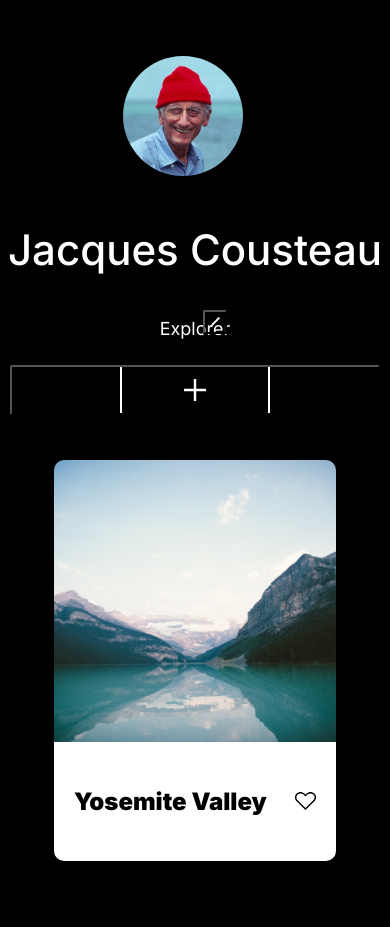
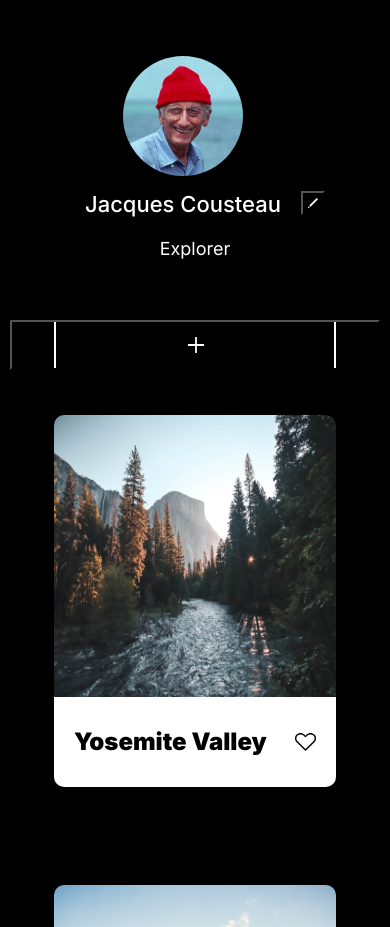
Before and after one commit to EzekielLewis/se_project_aroundtheus, a plain HTML site: page index.html in a window 390 px wide. Shown: the part 103-1030 px from the top of the page. Drawn offline with nearby package versions, Linux system fonts and the light colour scheme.

Commit message:
Fixing the mobile verison

```diff
--- a/blocks/cards.css
+++ b/blocks/cards.css
@@ -40,7 +40,8 @@
   padding: 25px 20px 25px 20px;
   align-items: center;
   justify-content: space-between;
-  border-radius: 0 0px 10px 10px;
+  height: 10%;
+  border-radius: 0px 0 10px 10px;
 }
 
 .card__like-button {
@@ -49,3 +50,14 @@
   height: 18px;
   border: none;
 }
+
+@media screen and (max-width: 480px) {
+  .card {
+    display: flex;
+    flex-direction: column;
+    border-radius: 10px;
+    list-style-type: none;
+    margin-top: 50px;
+    min-width: 80%;
+  }
+}
--- a/blocks/profile.css
+++ b/blocks/profile.css
@@ -71,6 +71,8 @@
     flex-wrap: wrap;
     justify-content: center;
     width: 100%;
+    bottom: 35px;
+    position: relative;
   }
   .profile__image {
     height: 120px;
@@ -85,6 +87,12 @@
   .profile__title {
     padding-top: 50px;
     padding-bottom: 20px;
+    font-size: 22px;
+    align-items: center;
+    font-weight: 500;
+    line-height: 26.63px;
+    font-family: "Inter", Arial, Helvetica, sans-serif;
+    bottom: 35px;
   }
 
   .profile__description {
@@ -92,7 +100,18 @@
     text-align: center;
   }
 
+  .profile__edit-button {
+    background: transparent url(../images/Edit\ Button.svg) center no-repeat;
+    height: 24px;
+    width: 24px;
+    grid-area: button;
+    position: relative;
+    top: 50px;
+    left: 20px;
+  }
+
   .profile__add-button {
+    background: transparent url(../images/Add\ Button1.svg) center no-repeat;
     margin: 0;
     width: 95%;
     border-radius: 2px 0px 0px 0px;
--- a/index.html
+++ b/index.html
@@ -35,7 +35,7 @@
           <ul class="card__list">
             <li class="card">
               <img
-                src="./images/lake-louise.jpg"
+                src="./images/yosemite.jpg"
                 alt="lake louise lake"
                 class="card__image"
               />
@@ -59,7 +59,7 @@
 
             <li class="card">
               <img
-                src="./images/lake-louise.jpg"
+                src="./images/bald-mountains.jpg"
                 alt="lake louise lake"
                 class="card__image"
               />
@@ -71,7 +71,7 @@
 
             <li class="card">
               <img
-                src="./images/lake-louise.jpg"
+                src="./images/latemar.jpg"
                 alt="lake louise lake"
                 class="card__image"
               />
@@ -83,7 +83,7 @@
 
             <li class="card">
               <img
-                src="./images/lake-louise.jpg"
+                src="./images/vanoise.jpg"
                 alt="lake louise lake"
                 class="card__image"
               />
@@ -95,7 +95,7 @@
 
             <li class="card">
               <img
-                src="./images/lake-louise.jpg"
+                src="./images/lago.jpg"
                 alt="lake louise lake"
                 class="card__image"
               />
```
Also changed, not shown: images/Add Button1.svg (added).
